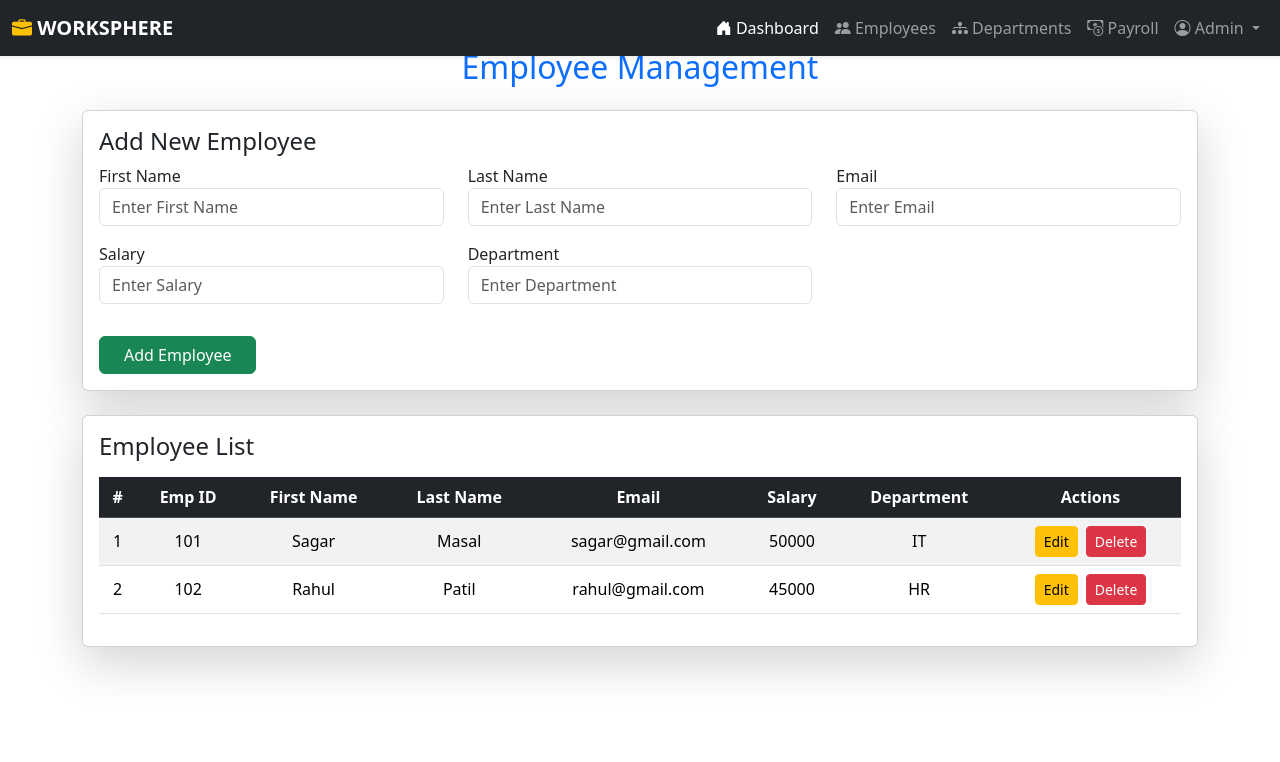
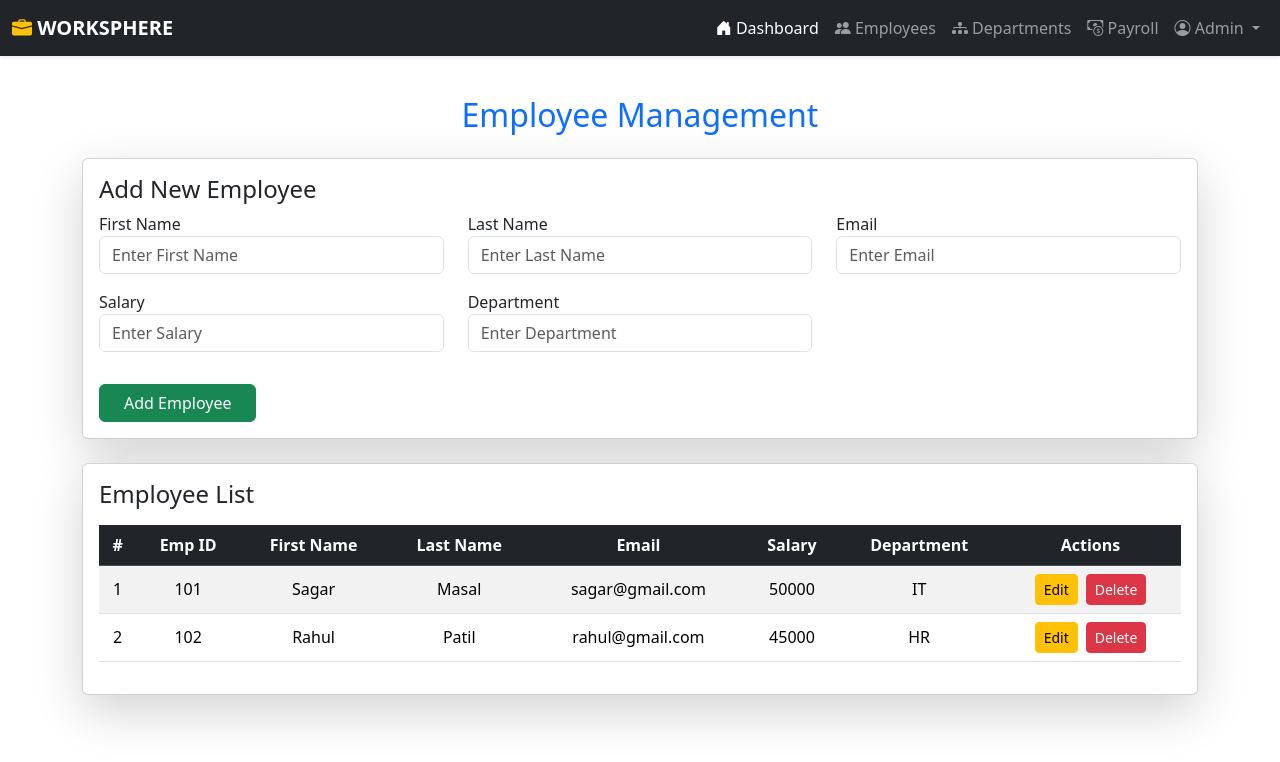
Before and after one commit to sagarmasal12/worksphere, an Angular app: page /Employee-Form in a window 1280 px wide. Shown: the top 762 px of the page. Built offline with nearby package versions, Linux system fonts and the light colour scheme.

Commit message:
employee form html

```diff
--- a/src/app/pages/employee-form/employee-form.html
+++ b/src/app/pages/employee-form/employee-form.html
@@ -1,4 +1,4 @@
-<div class="container mt-5">
+<div class="container mt-5 pt-5">
   <h2 class="text-center mb-4 text-primary">Employee Management</h2>
 
   <!-- Employee Form -->
```
